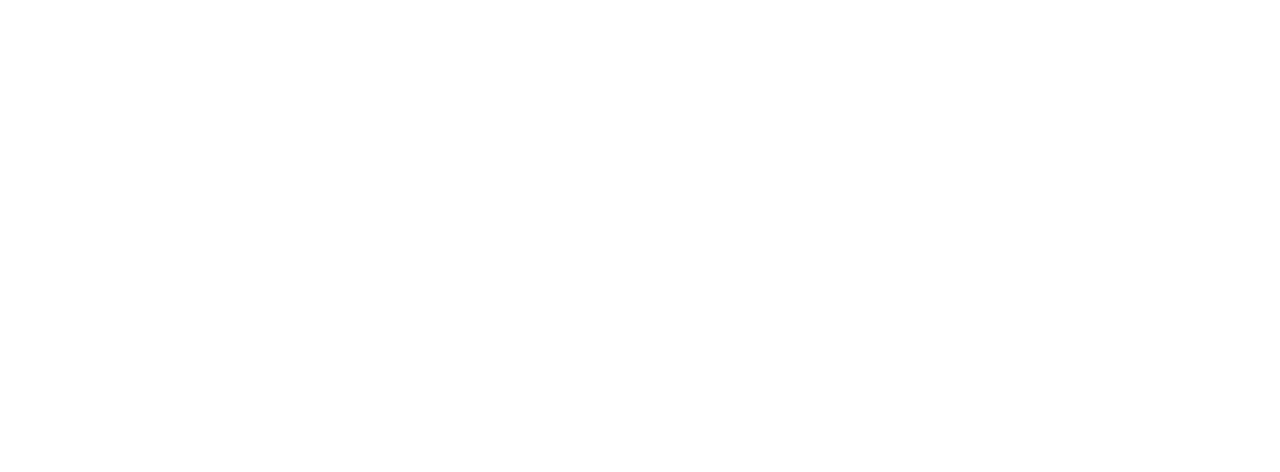
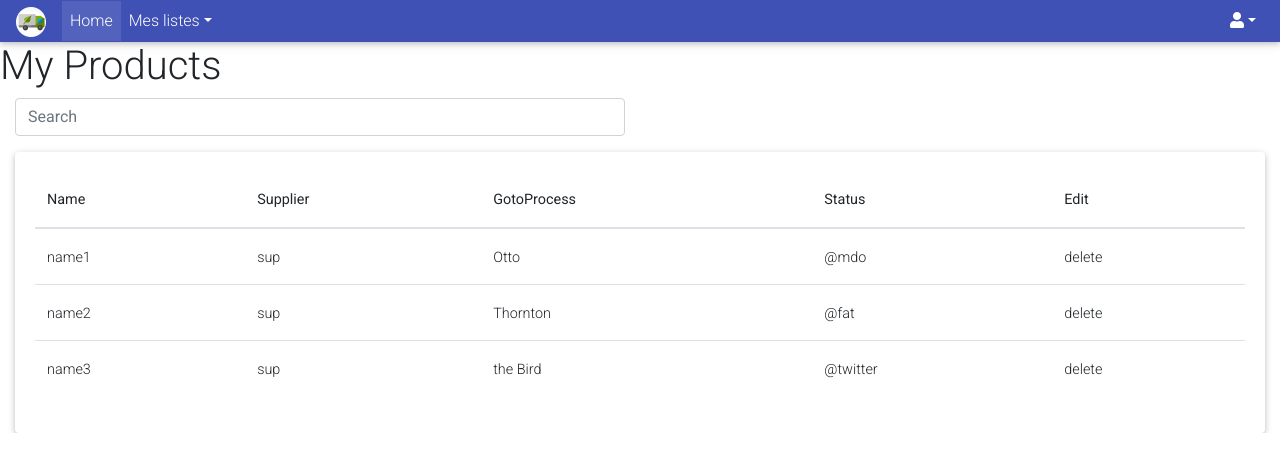
Before and after one commit to LouisDeveze/supply-impact, a React (Create React App) app in the folder frontend/: page /MyProducts in a window 1280 px wide. Shown: the top 472 px of the page. Built offline with nearby package versions, Linux system fonts and the light colour scheme.

Commit message:
creation of the products management page

```diff
--- a/frontend/src/App.js
+++ b/frontend/src/App.js
@@ -1,6 +1,7 @@
 import React, {Component} from 'react';
 import ProcessEditor from './pages/ProcessEditor';
 import Home from './pages/Home';
+import MyProducts from './pages/MyProducts';
 import { Route} from "react-router-dom";
 
 
@@ -11,7 +12,8 @@
       <div>
         <Route path="/" exact component={ProcessEditor} />
         <Route path="/home" exact component={Home} />
-      </div>
+        <Route path="/MyProducts" exact component={MyProducts} />
+       </div>
     );
   }
 }
--- /dev/null
+++ b/frontend/src/pages/MyProducts.js
@@ -0,0 +1,67 @@
+import React, { Component } from "react";
+import NavHome from "../components/nav/NavHome";
+import { MDBBox, MDBContainer,MDBCard,MDBCardTitle,MDBCardText,MDBRow,MDBCol, MDBTable, MDBTableBody, MDBTableHead } from 'mdbreact';
+import "./pages.css"
+
+export default class MyProducts extends Component {
+    constructor(props) {
+      super(props);
+
+    }
+
+    render() {
+        return (
+            <div className="MyProducts">
+                <div>
+                    <NavHome />
+                    <h1 className="global_title_1">My Products</h1>
+                    <MDBCol md="6">
+                        <input className="form-control" type="text" placeholder="Search" aria-label="Search" />
+                    </MDBCol>
+                    <MDBContainer fluid  style={{ height:"100%"}} >
+                    <MDBRow >
+                        <MDBCol>
+                            <MDBCard className="card-body" style={{ width: "100%", marginTop: "1rem" }}>
+                                <MDBTable>
+                                    <MDBTableHead>
+                                        <tr>
+                                            <th>Name</th>
+                                            <th>Supplier</th>
+                                            <th>GotoProcess</th>
+                                            <th>Status</th>
+                                            <th>Edit</th>
+                                        </tr>
+                                    </MDBTableHead>
+                                    <MDBTableBody>
+                                        <tr>
+                                            <td>name1</td>
+                                            <td>sup</td>
+                                            <td>Otto</td>
+                                            <td>@mdo</td>
+                                            <td>delete</td>
+                                        </tr>
+                                        <tr>
+                                            <td>name2</td>
+                                            <td>sup</td>
+                                            <td>Thornton</td>
+                                            <td>@fat</td>
+                                            <td>delete</td>
+                                        </tr>
+                                        <tr>
+                                            <td>name3</td>
+                                            <td>sup</td>
+                                            <td>the Bird</td>
+                                            <td>@twitter</td>
+                                            <td>delete</td>
+                                        </tr>
+                                    </MDBTableBody>
+                                </MDBTable>
+                            </MDBCard>
+                        </MDBCol>
+                    </MDBRow>
+                </MDBContainer>
+            </div>
+        </div>
+     );
+    }
+}
```
